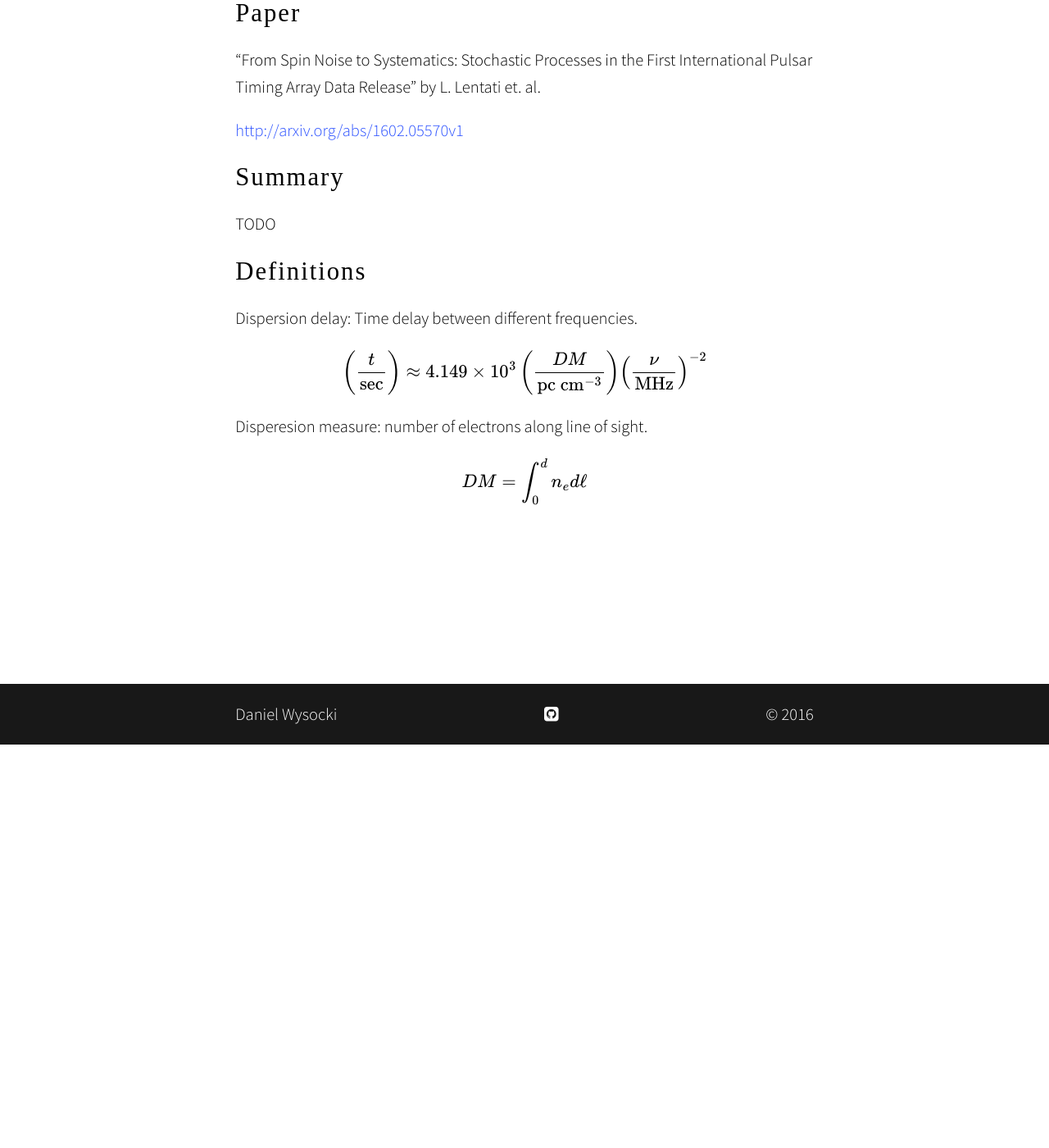
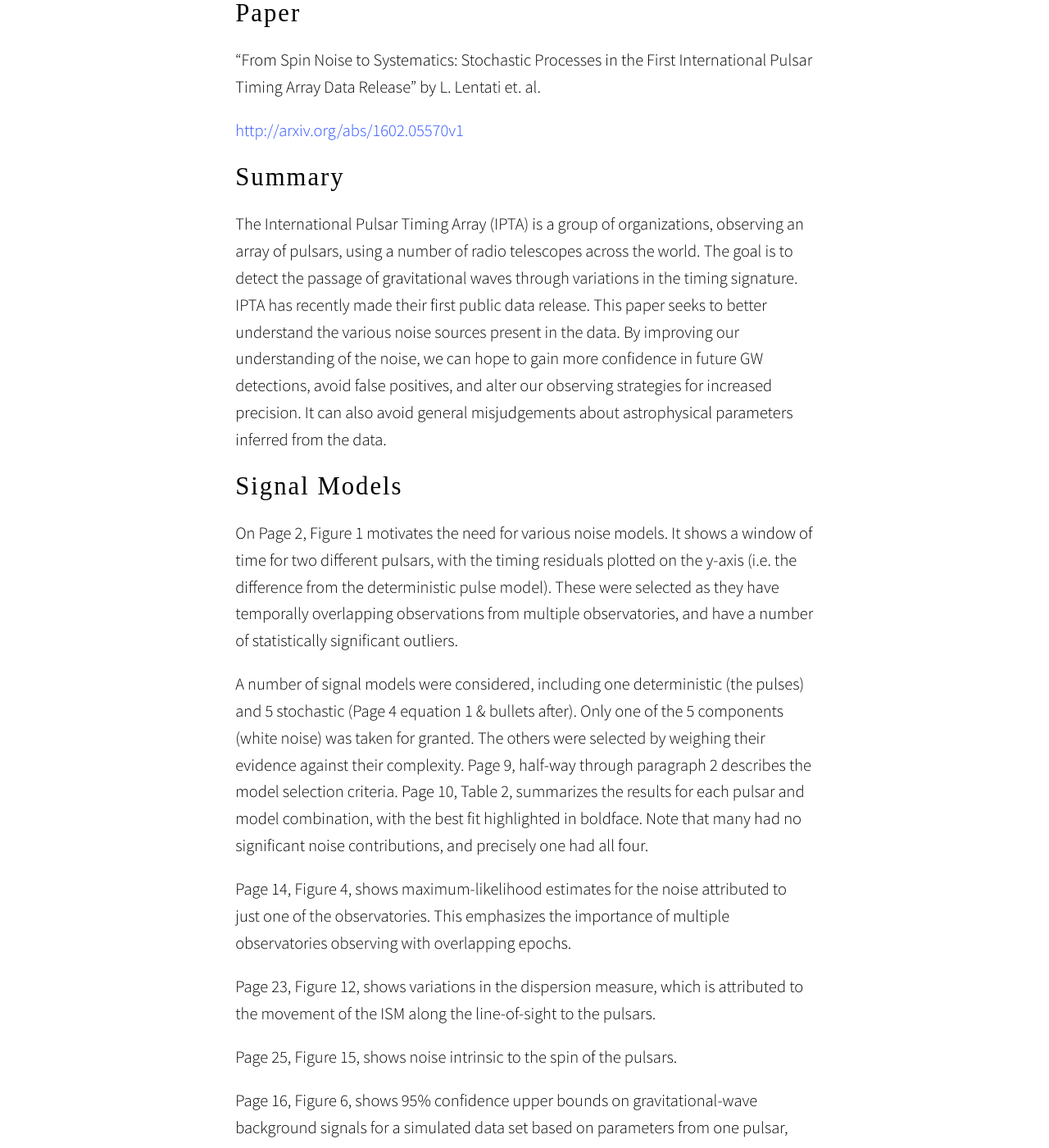
Before and after one commit to dwysocki/ASTP-601, a Jekyll site: the page built from _posts/2016-02-24-from-spin-noise-to-systematics-stochastic-processes-in-the-first-international-pulsar-timing-array-data-release.markdown, in a window 1280 px wide and 1400 px high, scrolled down 492 px. Shown: the whole window at 82% size. Built offline with Jekyll 4.4.1, drawn with Linux system fonts in a browser that asks for light colours; nearby versions of some CDN libraries; some web fonts are replaced; formulas are drawn with MathJax 3; some of the changed text lies outside the part shown.

Commit message:
Updating post for journal club

```diff
--- a/_posts/2016-02-24-from-spin-noise-to-systematics-stochastic-processes-in-the-first-international-pulsar-timing-array-data-release.markdown
+++ b/_posts/2016-02-24-from-spin-noise-to-systematics-stochastic-processes-in-the-first-international-pulsar-timing-array-data-release.markdown
@@ -14,7 +14,22 @@ category: journal club
 
 # Summary
 
-TODO
+The International Pulsar Timing Array (IPTA) is a group of organizations, observing an array of pulsars, using a number of radio telescopes across the world. The goal is to detect the passage of gravitational waves through variations in the timing signature. IPTA has recently made their first public data release. This paper seeks to better understand the various noise sources present in the data. By improving our understanding of the noise, we can hope to gain more confidence in future GW detections, avoid false positives, and alter our observing strategies for increased precision. It can also avoid general misjudgements about astrophysical parameters inferred from the data.
+
+
+# Signal Models
+
+On Page 2, Figure 1 motivates the need for various noise models. It shows a window of time for two different pulsars, with the timing residuals plotted on the y-axis (i.e. the difference from the deterministic pulse model). These were selected as they have temporally overlapping observations from multiple observatories, and have a number of statistically significant outliers.
+
+A number of signal models were considered, including one deterministic (the pulses) and 5 stochastic (Page 4 equation 1 & bullets after). Only one of the 5 components (white noise) was taken for granted. The others were selected by weighing their evidence against their complexity. Page 9, half-way through paragraph 2 describes the model selection criteria. Page 10, Table 2, summarizes the results for each pulsar and model combination, with the best fit highlighted in boldface. Note that many had no significant noise contributions, and precisely one had all four.
+
+Page 14, Figure 4, shows maximum-likelihood estimates for the noise attributed to just one of the observatories. This emphasizes the importance of multiple observatories observing with overlapping epochs.
+
+Page 23, Figure 12, shows variations in the dispersion measure, which is attributed to the movement of the ISM along the line-of-sight to the pulsars.
+
+Page 25, Figure 15, shows noise intrinsic to the spin of the pulsars.
+
+Page 16, Figure 6, shows 95% confidence upper bounds on gravitational-wave background signals for a simulated data set based on parameters from one pulsar, and considering different stochastic models. They claim that this shows proper noise modeling can significantly improve accuracy.
 
 
 # Definitions
@@ -23,6 +38,6 @@ Dispersion delay: Time delay between different frequencies.
 
 $$\left(\frac{t}{\rm sec}\right) \approx 4.149 \times 10^3 \left(\frac{DM}{\rm pc\ cm^{-3}}\right) \left(\frac{\nu}{\rm MHz}\right)^{-2}$$
 
-Disperesion measure: number of electrons along line of sight.
+Dispersion measure: number of electrons along line of sight.
 
 $$DM = \int_0^d n_e d{\ell}$$
```
